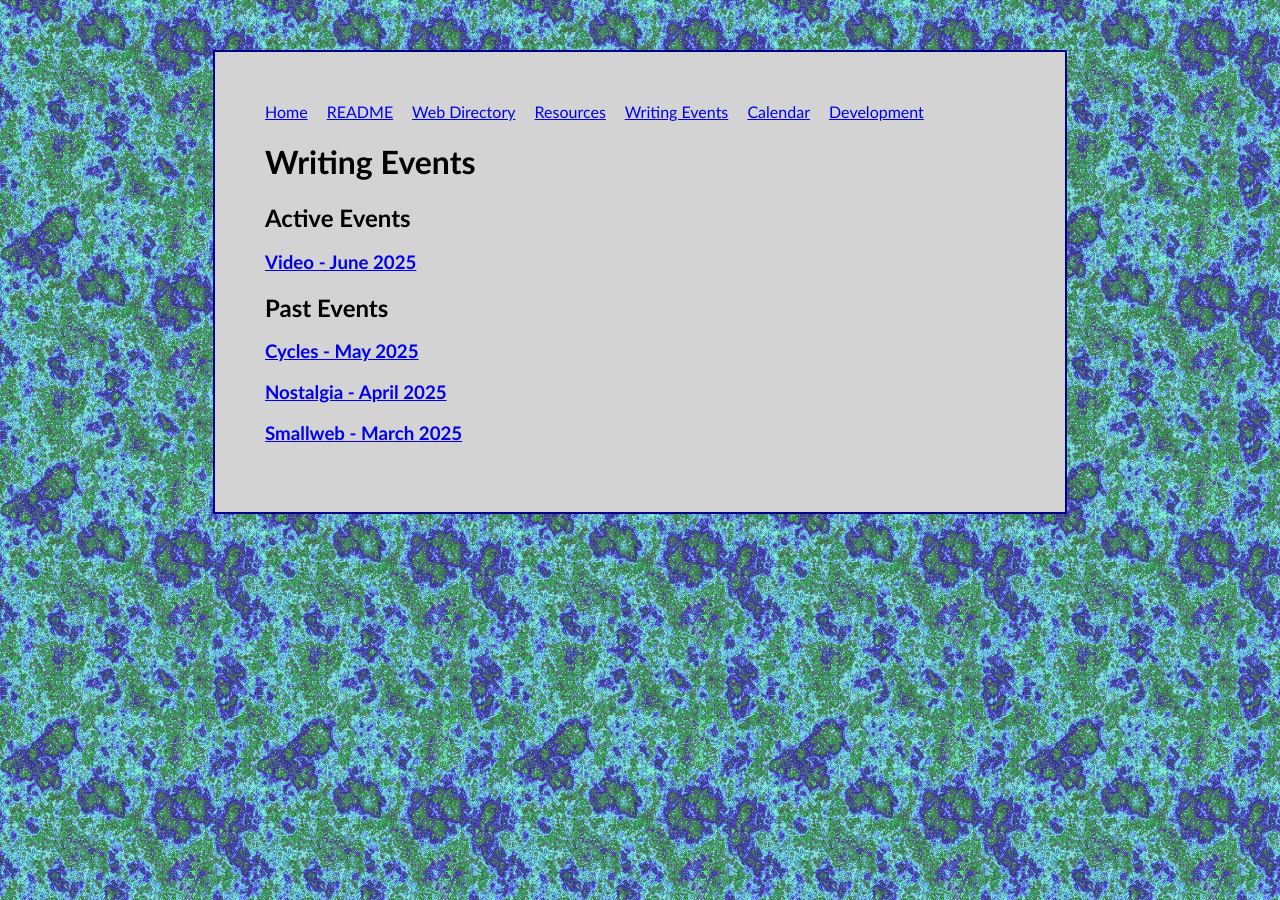
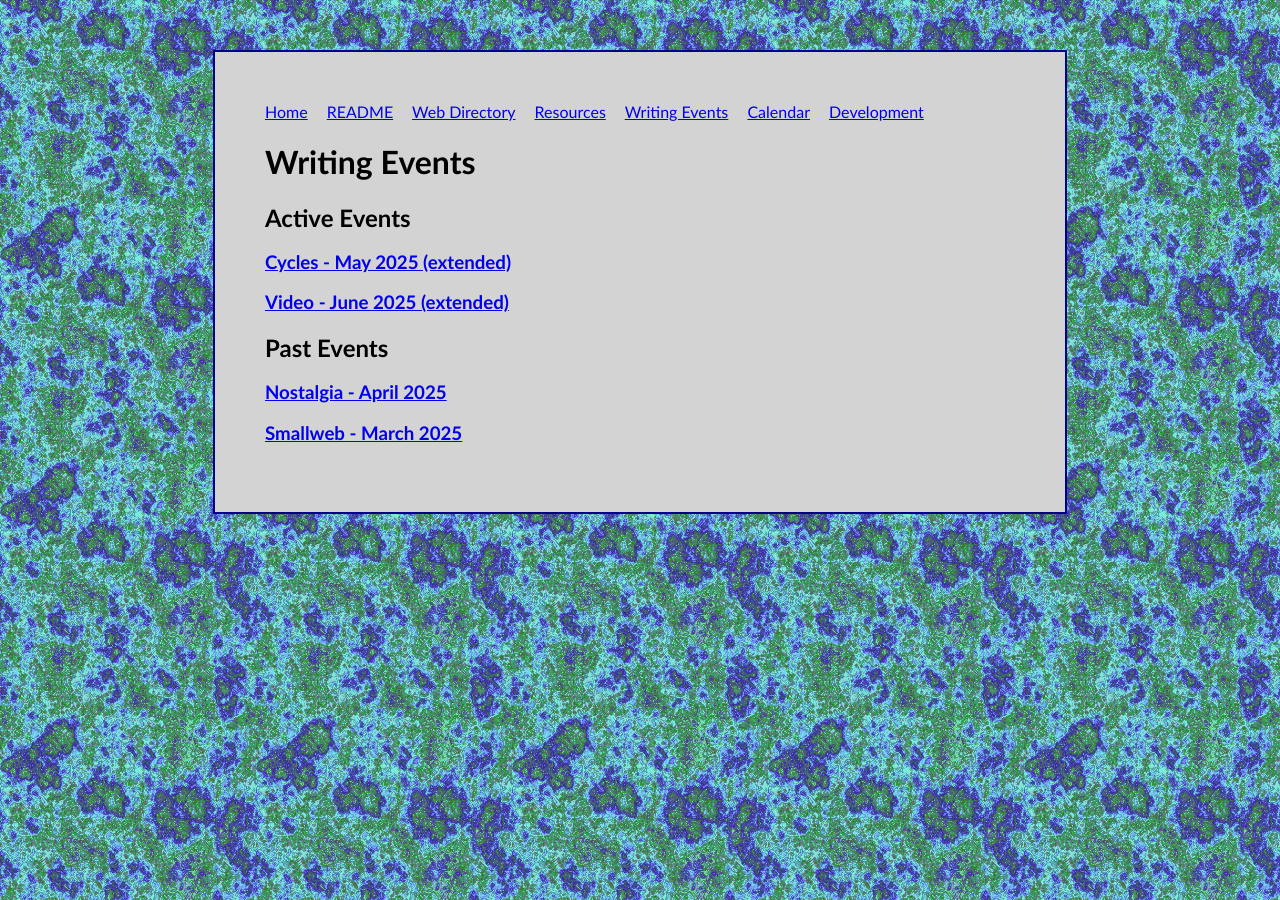
Before and after one commit to uoftwebloggingclub/uoftwebloggingclub.neocities.org, a Jekyll site: the page built from _events/index.md, in a window 1280 px wide. Built offline with Jekyll 4.4.1, drawn with Linux system fonts in a browser that asks for light colours.

Commit message:
Extend deadlines for may2025 and june2025

```diff
--- a/_events/june2025.md
+++ b/_events/june2025.md
@@ -1,7 +1,7 @@
 ---
 layout: event
-title: Video - June 2025
-end_timestamp: 1751405709
+title: Video - June 2025 (extended)
+end_timestamp: 1754081628
 theme: video
 ---
 <style>
--- a/_events/may2025.md
+++ b/_events/may2025.md
@@ -1,7 +1,7 @@
 ---
 layout: event
-title: Cycles - May 2025
-end_timestamp: 1748798706
+title: Cycles - May 2025 (extended)
+end_timestamp: 1754081628
 theme: cycles
 ---
 <style>
```
